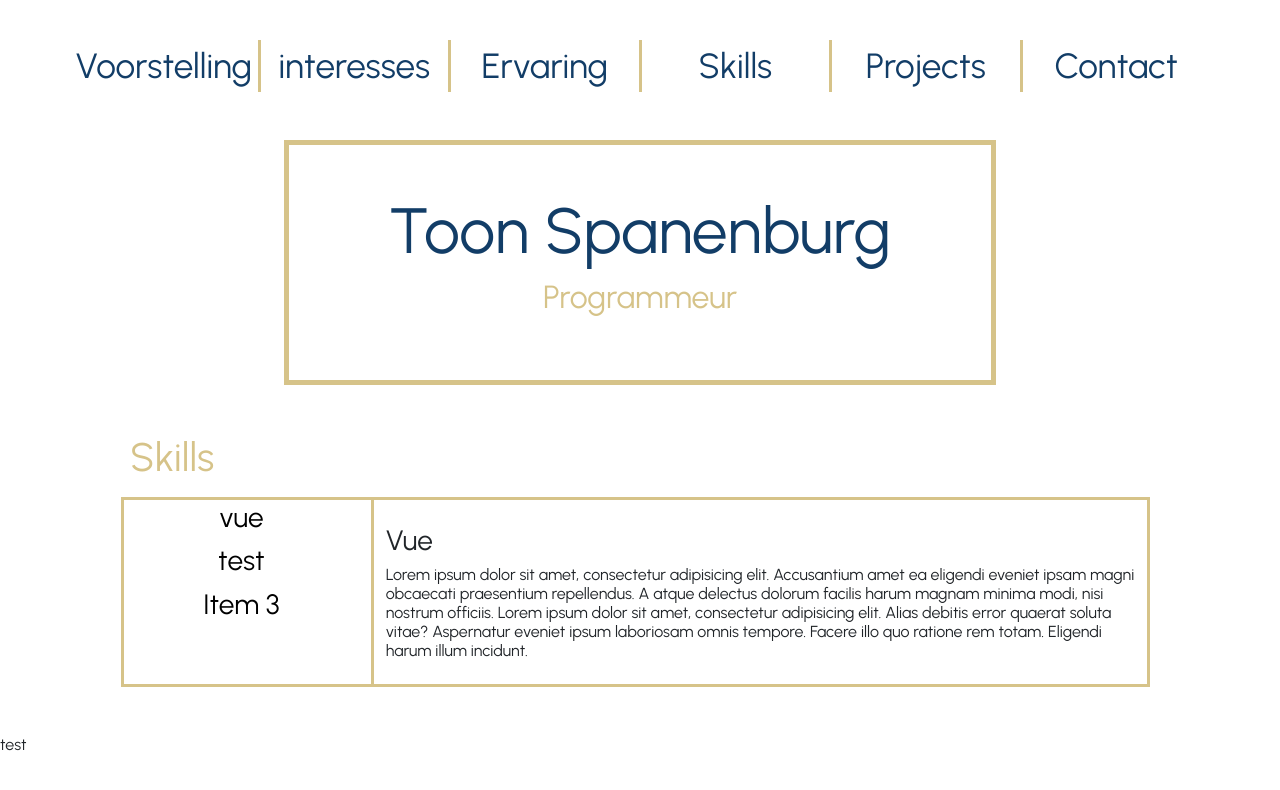
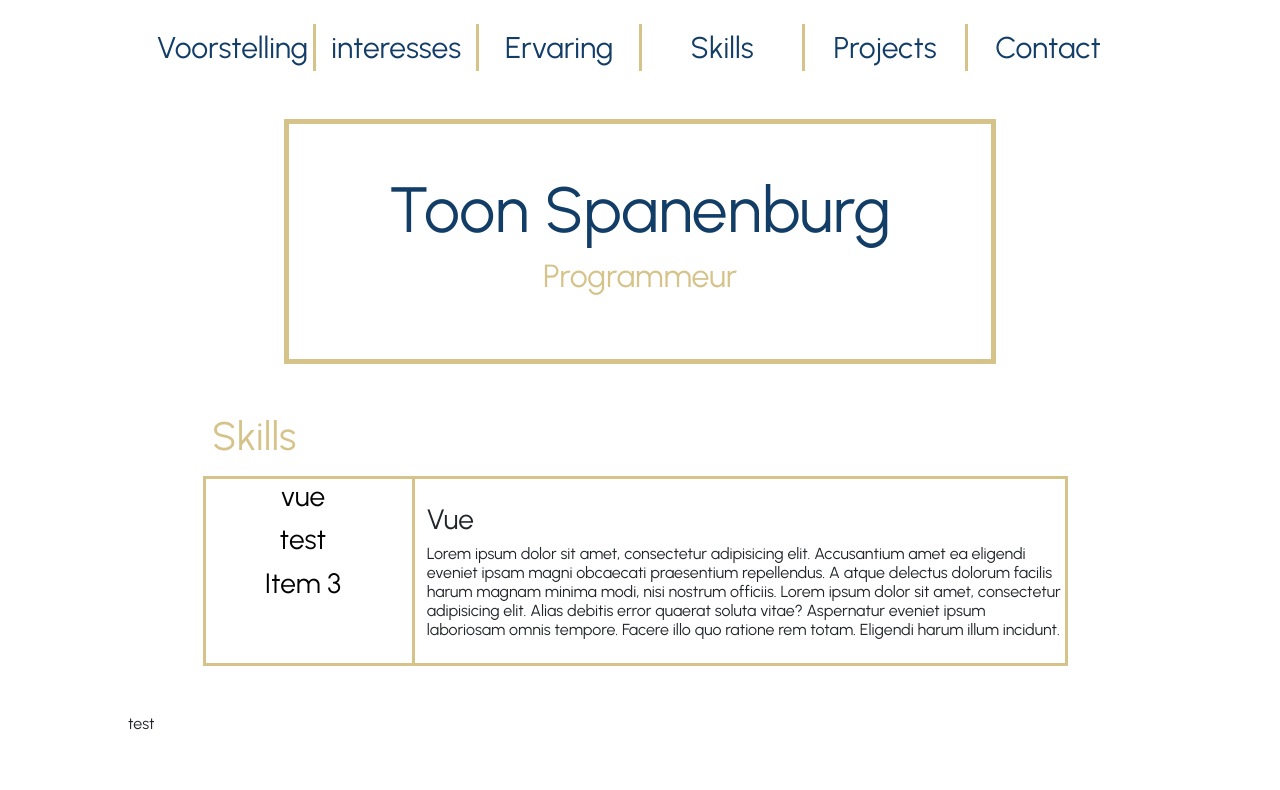
Before and after one commit to ToonSpanenburg/ToonSpanenburgWebsite, a Vue app: page / in a window 1280 px wide. Shown: the top 790 px of the page. Built offline with nearby package versions, Linux system fonts and the light colour scheme.

Commit message:
quick changes after review

```diff
--- a/src/App.vue
+++ b/src/App.vue
@@ -7,11 +7,13 @@ import SkillsComponent from "@/components/SkillsComponent.vue";
 </script>
 
 <template>
+  <div style="width: 80%; margin: auto">
+    <MyHeader/>
+    <welcome-component/>
+    <SkillsComponent/>
+    <TestComponent/>
+  </div>
 
-  <MyHeader/>
-  <welcome-component/>
-  <SkillsComponent/>
-  <TestComponent/>
 </template>
 
 
--- a/src/assets/MyStyle.css
+++ b/src/assets/MyStyle.css
@@ -32,7 +32,7 @@ a:active {
 {
     text-decoration: none;
     padding: 5px;
-    font-size: 35px;
+    font-size: 30px;
     color: #123d67;
 }
 .navLine
--- a/src/components/MyHeader.vue
+++ b/src/components/MyHeader.vue
@@ -4,7 +4,7 @@
 
 <template>
   <div v-if="windowWidth > 768">
-    <div class="m-4 mb-5 pt-3">
+    <div class="m-4 mb-5 ">
       <div class="container justify-content-center text-center">
         <div class="row">
           <div class="col navItem navLine">
```
